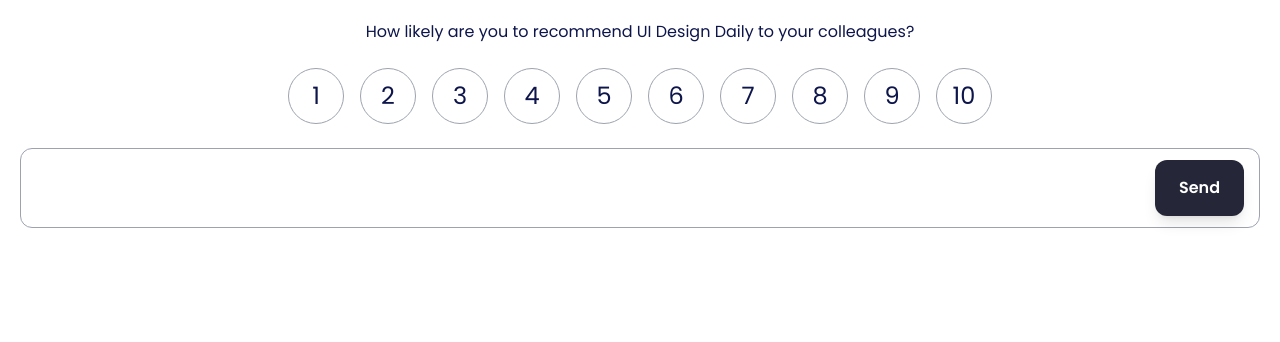
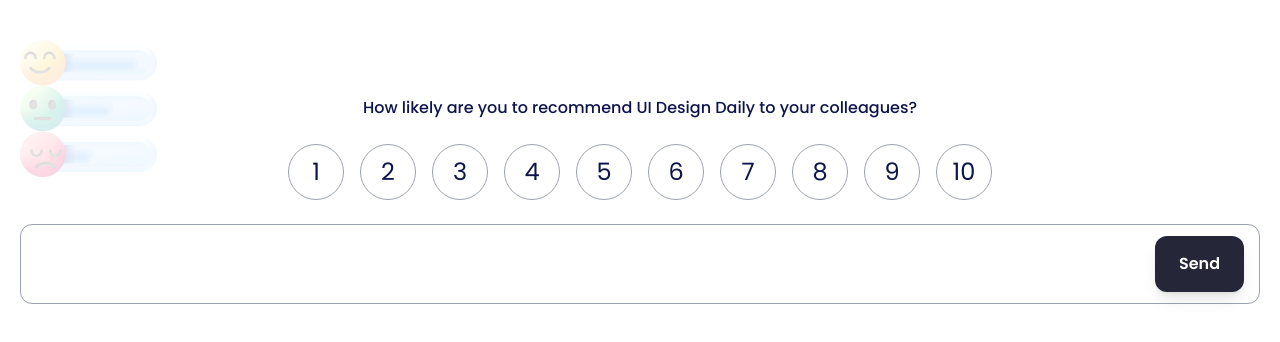
Before and after one commit to Deyjuwon/Sinar, a React (Vite) app: page /feedback in a window 1280 px wide. Shown: the top 342 px of the page. Built offline with nearby package versions, Linux system fonts and the light colour scheme.

Commit message:
feedback page styling

```diff
--- a/src/Components/Feedback.jsx
+++ b/src/Components/Feedback.jsx
@@ -1,10 +1,13 @@
 import React from 'react'
 import Button from './Button'
+import feedImg from '../assets/review 1.png'
 
 const Feedback = () => {
   return (
-    <div className='bg-white w-full text-center p-5  h-screen flex flex-col gap-6'>
-        <p className='text-base text-black-txt text-center px-10'>How likely are you to recommend UI Design Daily to your colleagues?</p>
+    <div className='bg-white w-full text-center p-5  h-screen flex flex-col gap-6 relative pt-24'>
+      <img src={feedImg} alt="" className='absolute top-10' />
+        <p className='text-base font-medium text-black-txt text-center px-10'>How likely are you to recommend UI Design Daily to your colleagues?</p>
+
         <div className='flex gap-4 flex-wrap justify-center'>
           <div className='rounded-full h-14 w-14 flex justify-center items-center border border-gray-400 text-black-txt text-2xl'>1</div>
           <div className='rounded-full h-14 w-14 flex justify-center items-center border border-gray-400 text-black-txt text-2xl'>2</div>
@@ -23,6 +26,7 @@
             <Button name="Send" />
           </div>
 
+
         </div>
 
 
```
